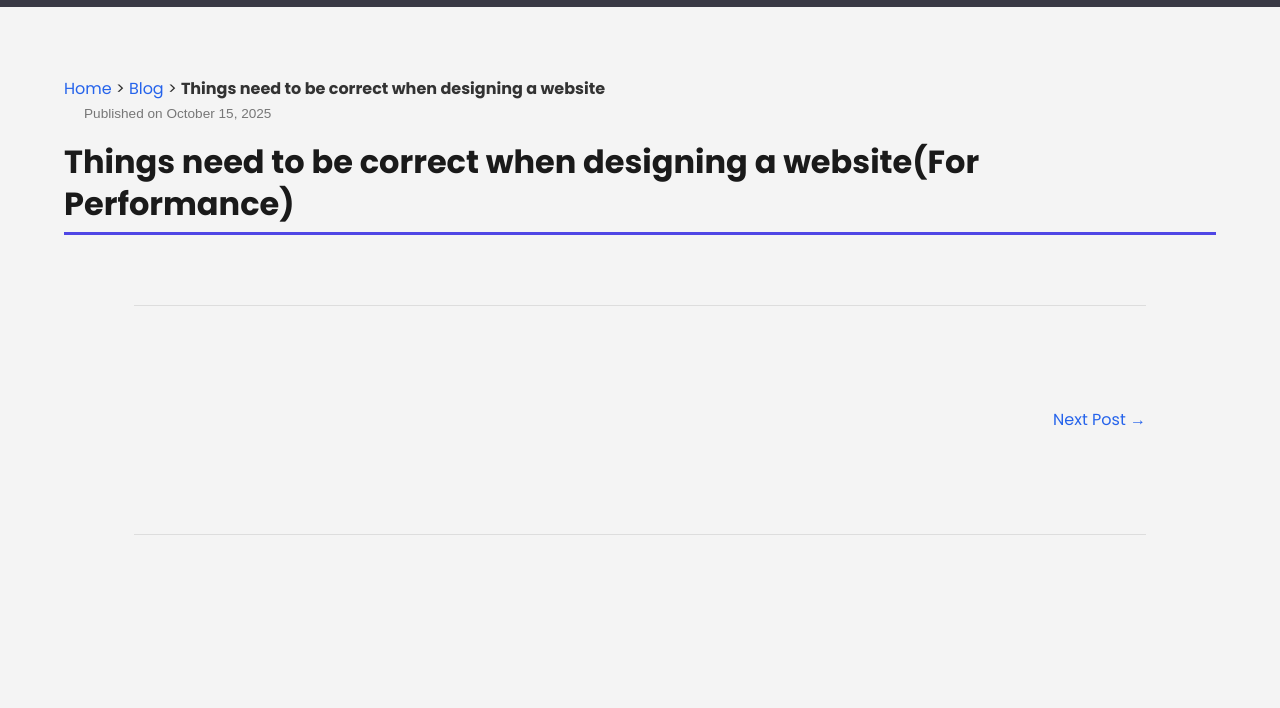
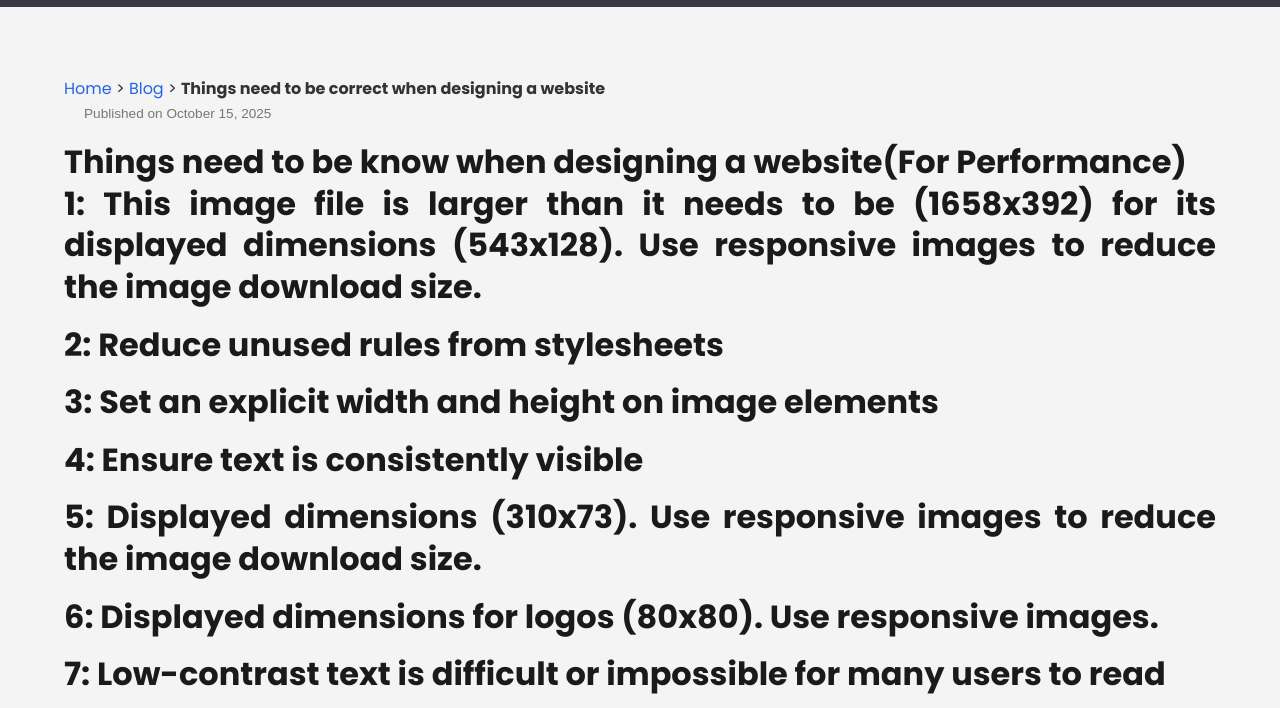
Before and after one commit to Vishanse/Web-Development, a plain HTML site: page post14.html in a window 1280 px wide. Shown: the part 53-761 px from the top of the page. Drawn offline with Linux system fonts and the light colour scheme.

Commit message:
Update post14.html

```diff
--- a/post14.html
+++ b/post14.html
@@ -91,7 +91,34 @@
 
 
 
-  <h1> Things need to be correct when designing a website(For Performance)</h1>
+<h1> Things need to be know when designing a website(For Performance)</h>
+
+<p> 1: This image file is larger than it needs to be (1658x392) for its displayed dimensions (543x128). Use responsive images to reduce the image download size.</p>
+
+
+<p> 2: Reduce unused rules from stylesheets </p>
+
+<p> 3: Set an explicit width and height on image elements </p>
+
+
+
+<p> 4: Ensure text is consistently visible</p>
+
+
+
+<p> 5: Displayed dimensions (310x73). Use responsive images to reduce the image download size.</p>
+
+
+
+<p> 6: Displayed dimensions for logos (80x80). Use responsive images. </p>
+
+
+
+<p> 7: Low-contrast text is difficult or impossible for many users to read</p>
+
+
+
+<p> 8: Link text (and alternate text for images, when used as links) that is discernible, unique, and focusable improves the navigation experience for screen reader users. </p>
 
 
 
```
